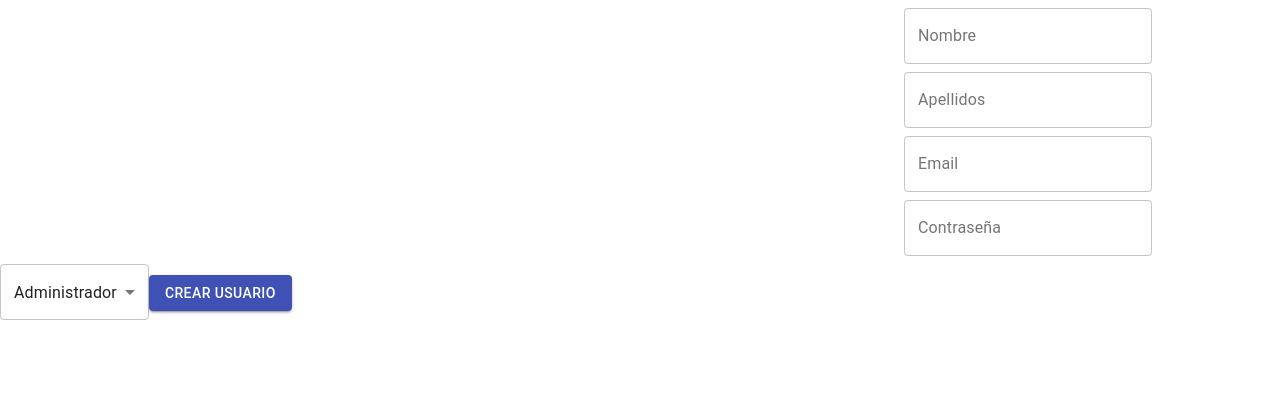
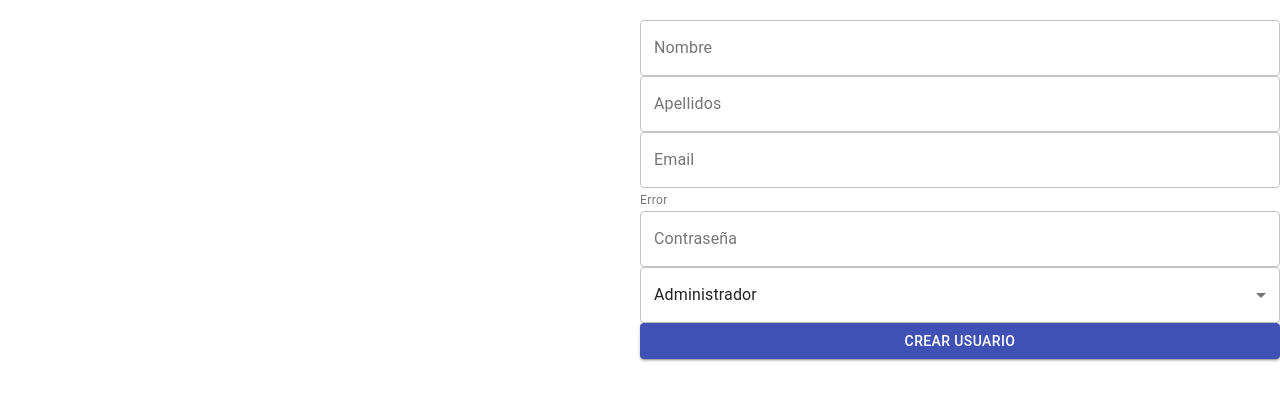
Before and after one commit to FSD0321STR/ITgest, a React (Vite) app: page / in a window 1280 px wide. Shown: the top 400 px of the page. Built offline with nearby package versions, Linux system fonts and the light colour scheme.

Commit message:
encuadrado

```diff
--- a/src/pages/user-manager.jsx
+++ b/src/pages/user-manager.jsx
@@ -1,17 +1,20 @@
 import React, { useState } from "react";
-import { TextField, Button, Select, MenuItem, makeStyles, colors } from "@material-ui/core";
+import { TextField, Button, Select, MenuItem, makeStyles, FormHelperText, Grid } from "@material-ui/core";
 import roles from "../contexts/roles";
 import { red } from "@material-ui/core/colors";
 
 const useStyles = makeStyles((theme) => ({
     root: {
-      '& .MuiTextField-root': {
-        margin: theme.spacing(1),
-        width: '40ch',
-        display: 'block',
-        left: '70%',
+        display: 'grid',
+        gridTemplateColumns: '50% 50%',
+        marginTop: '20px'
     },
-    },
+    form: {
+        display: 'flex',
+        flexDirection: 'column',
+
+
+    }
 }));
 
 
@@ -50,12 +53,15 @@ function userManager(){
         border: 'solid red'
     }
 
+
     return(
-        <form className={classes.root} noValidate autoComplete="off" >
+        <div className={classes.root} >
+            <div></div>
+            <form className= {classes.form} noValidate autoComplete="off" >
                 <TextField id="nameImput" label="Nombre" type="text" variant="outlined" value={(e)=>setName(event.target.value)} />
                 <TextField id="surnameImput" label="Apellidos" type="text" variant="outlined" value={(e)=>setSurname(e.target.value)} />
                 <TextField id="emailImput" label="Email" type="text" variant="outlined" onChange = {(e)=>emailverification(e.target.value)} />
-            {errorMessage && <div style={errorStyle}> {errorMessage} </div>}
+                <FormHelperText>Error</FormHelperText>
                 <TextField id="passwordImput" label="Contraseña" type="text" variant="outlined" value={(e)=>setPassword(e.target.value)} />
                 <Select  labelId="demo-simple-select-label" id="roleImput" variant="outlined" label="Rol" value={role} onChange={handleChange} helperText="Por favor, seleccione una categoría para el producto">
                     {Object.values(roles).map((rol) => (
@@ -64,6 +70,7 @@ function userManager(){
                 </Select>
                 <Button  variant="contained" color="primary">Crear Usuario</Button>
             </form>
+        </div>
 );
 };
 
```
Lines whose indentation alone changed are shown as unchanged.
